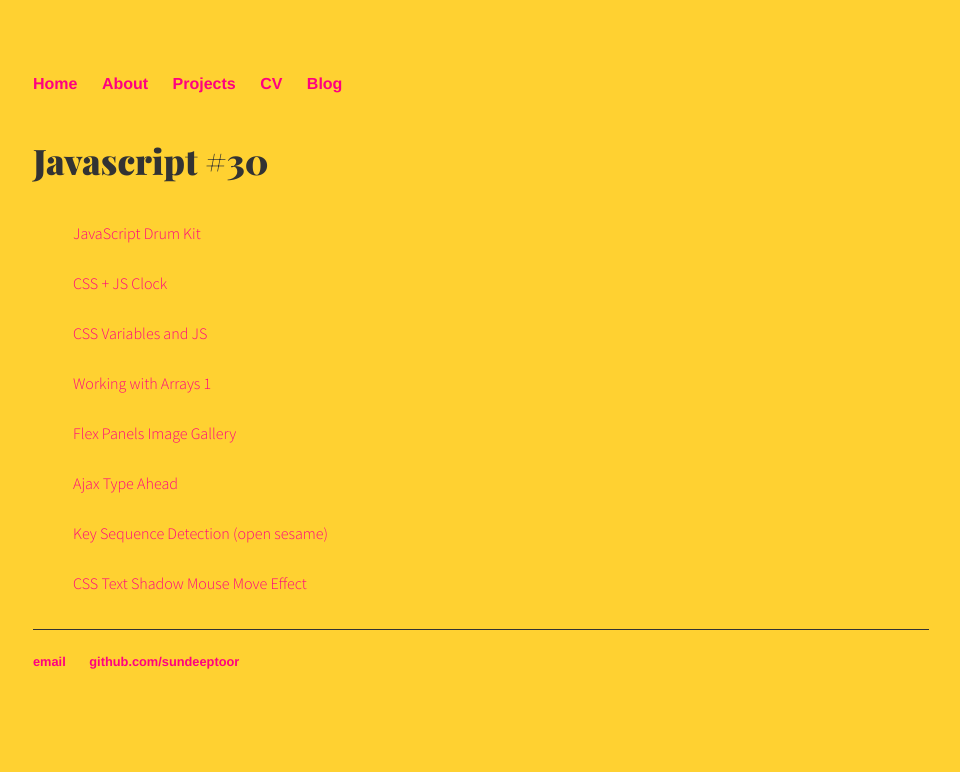
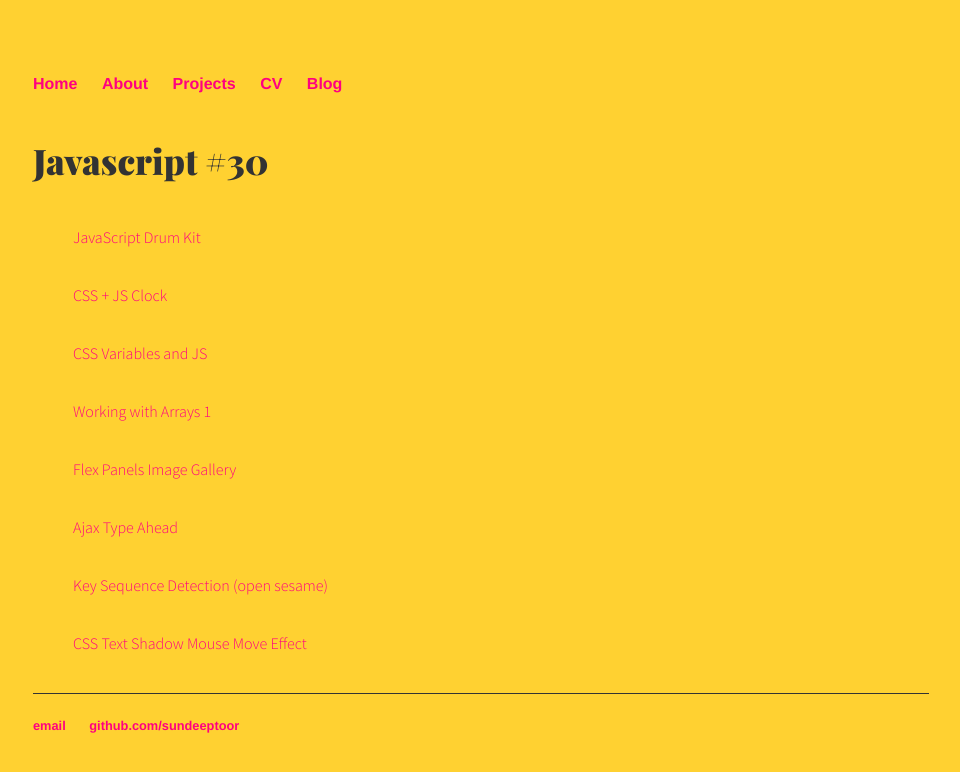
Before and after one commit to SundeepToor/sundeeptoor.github.io, a Jekyll site: the page built from projects/index.html, in a window 1280 px wide. Shown: the top 772 px of the page, without its empty margins (159-1119 px from the left). Built offline with Jekyll 4.4.1, drawn with Linux system fonts in a browser that asks for light colours.

Commit message:
Update main.css

```diff
--- a/css/main.css
+++ b/css/main.css
@@ -73,5 +73,5 @@ ul.posts li {
 }
 .projects ul li{
     display:block;
-    line-height: 2.5em;
+    line-height: 3em;
 }
```
